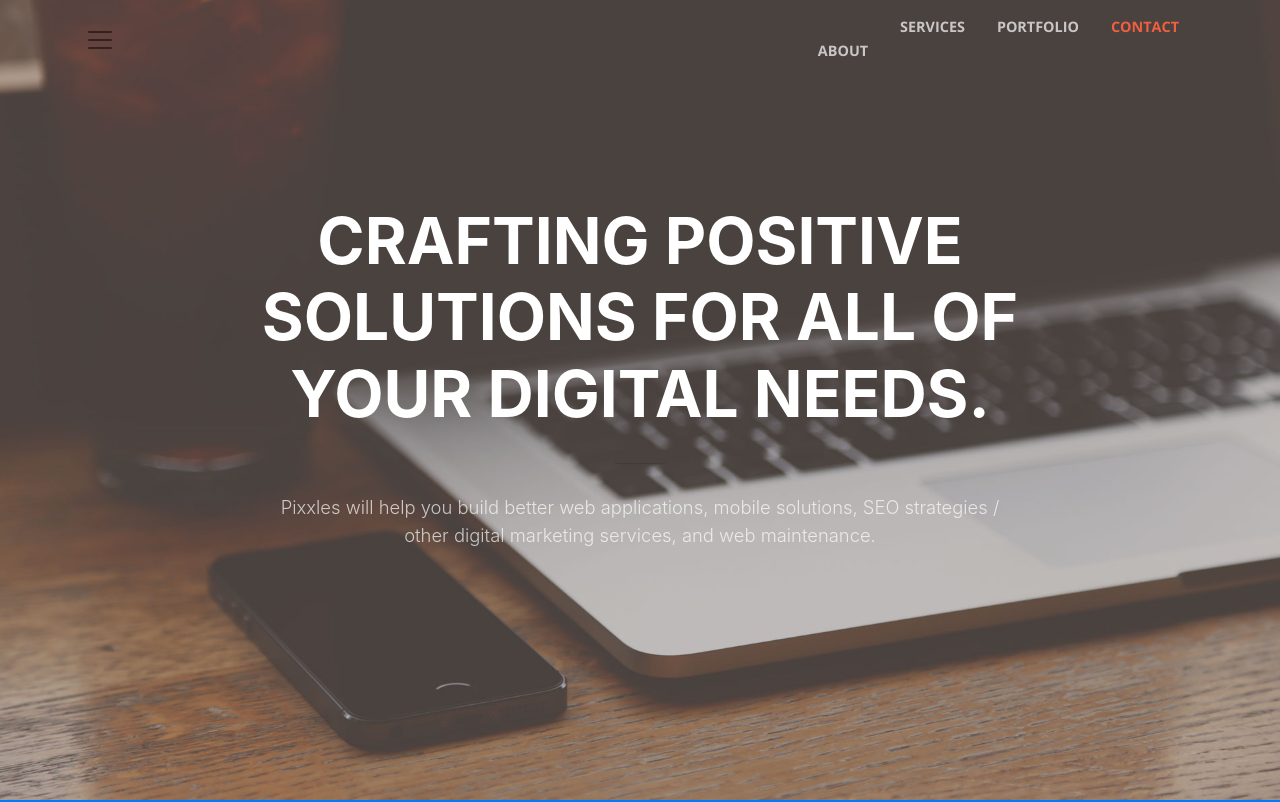
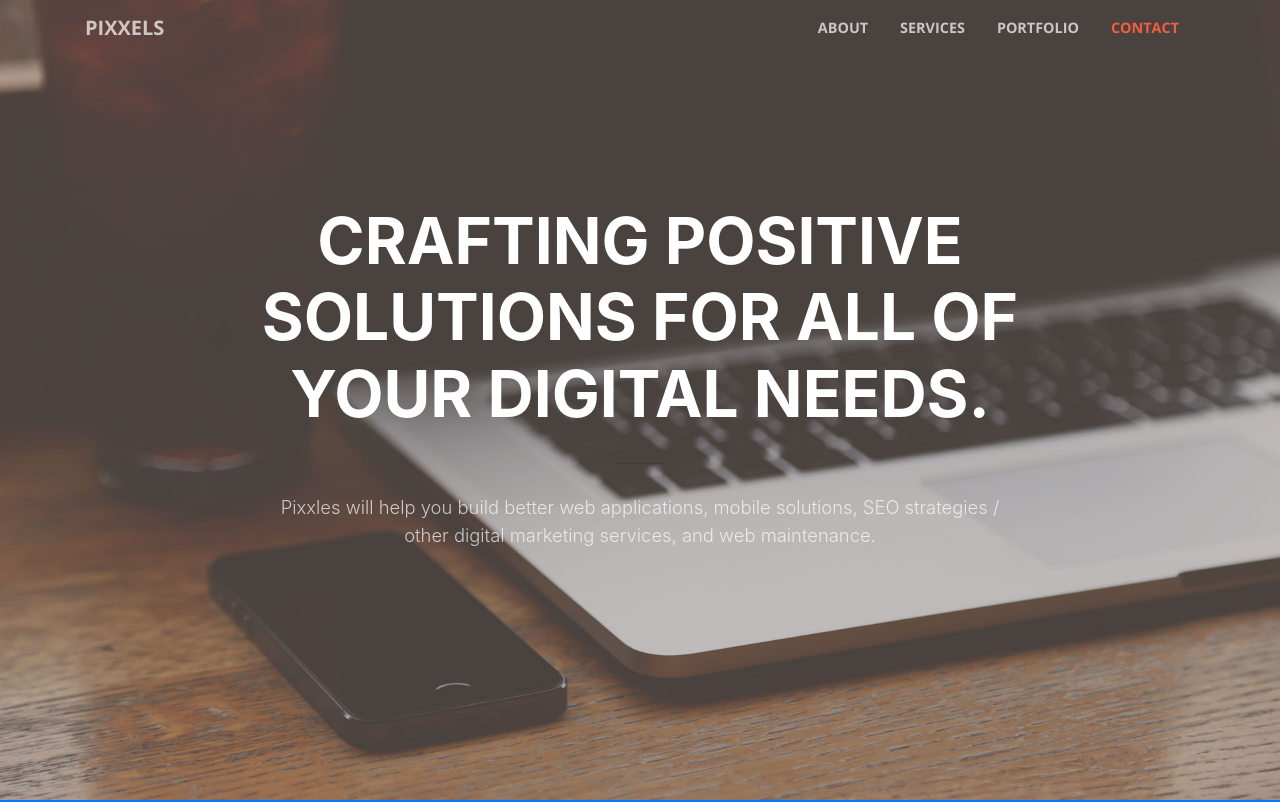
Before and after one commit to kellitjones/creativesample, a website with bundled scripts: page index.html in a window 1280 px wide. Shown: the top 802 px of the page. Built offline with nearby package versions, Linux system fonts and the light colour scheme.

Commit message:
Update index.html

```diff
--- a/index.html
+++ b/index.html
@@ -31,7 +31,7 @@
     <!-- Navigation -->
     <nav class="navbar navbar-expand-lg navbar-light fixed-top" id="mainNav">
       <div class="container">
-        <a class="navbar-brand js-scroll-trigger" href="#page-top"><img src="img/pixxleslogo.jpg" alt="></a>
+        <a class="navbar-brand js-scroll-trigger" href="#page-top">Pixxels</a>
         <button class="navbar-toggler navbar-toggler-right" type="button" data-toggle="collapse" data-target="#navbarResponsive" aria-controls="navbarResponsive" aria-expanded="false" aria-label="Toggle navigation">
           <span class="navbar-toggler-icon"></span>
         </button>
```
